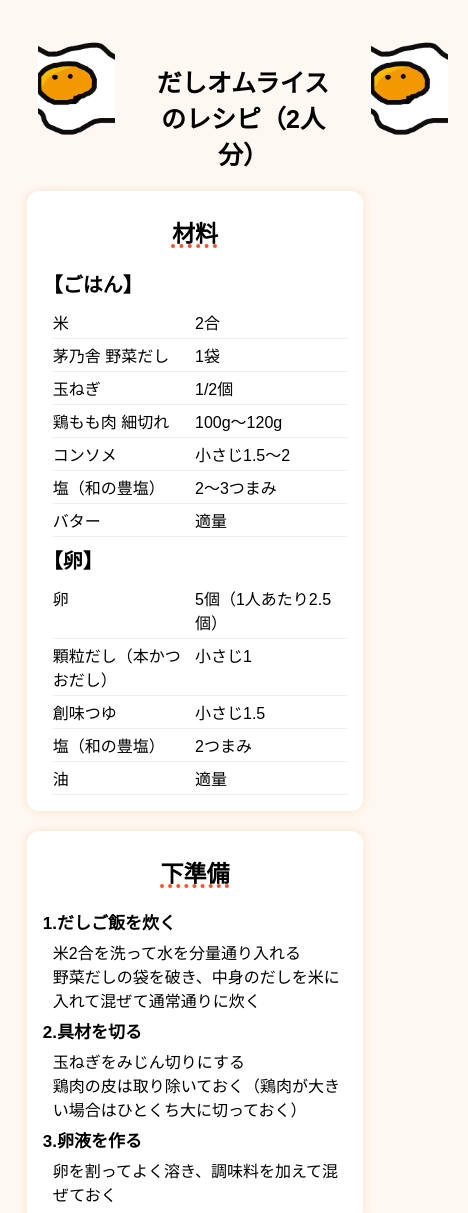
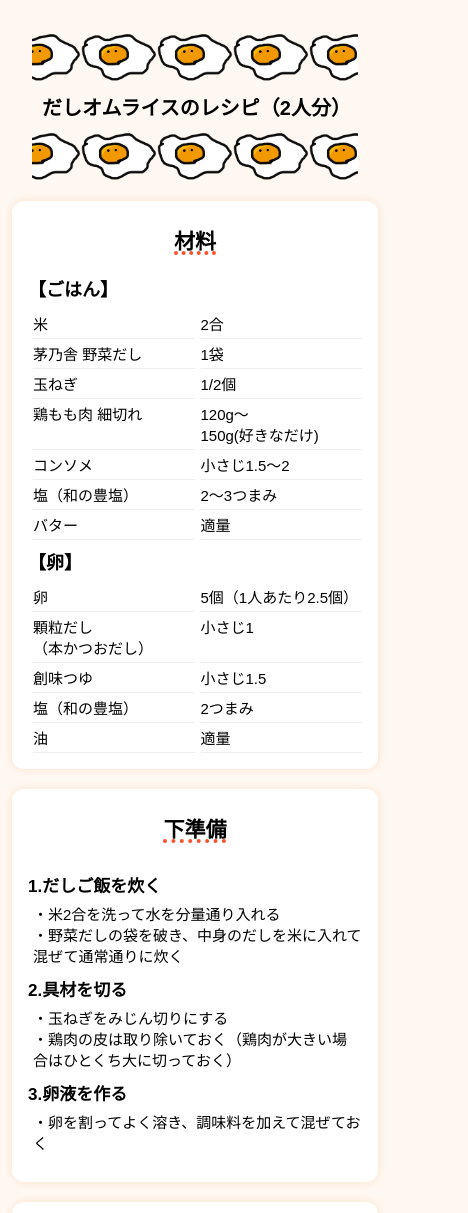
Before and after one commit to kaniten0410-lang/recipe, a plain HTML site: page index.html in a window 390 px wide. Shown: the top 1213 px of the page, 468 px wide, since content can reach past the window. Drawn offline with Linux system fonts and the light colour scheme.

Commit message:
スマホ対応

```diff
--- a/index.html
+++ b/index.html
@@ -22,7 +22,7 @@
 
     <div>
         <h3>【ごはん】</h3>
-        <ul>
+        <ul class="left-margin">
             <li>
                 <dl>
                     <dt>米</dt>
@@ -44,7 +44,7 @@
             <li>
                 <dl>
                     <dt>鶏もも肉 細切れ</dt>
-                    <dd>100g～120g</dd>
+                    <dd>120g～150g(好きなだけ)</dd>
                 </dl>
             </li>
             <li>
@@ -70,7 +70,7 @@
 
     <div>
         <h3>【卵】</h3>
-        <ul>
+        <ul class="left-margin">
             <li>
                 <dl>
                     <dt>卵</dt>
@@ -107,18 +107,18 @@
 
   <div class="category">
     <h2>下準備</h2>
-    <ol>
+    <ol class="text-arrangement">
         <li>
             <p class="preparation">1.だしご飯を炊く</p>
-            <p class="left-margin">米2合を洗って水を分量通り入れる<br>野菜だしの袋を破き、中身のだしを米に入れて混ぜて通常通りに炊く</p>
+            <p class="left-margin">・米2合を洗って水を分量通り入れる<br>・野菜だしの袋を破き、中身のだしを米に入れて混ぜて通常通りに炊く</p>
         </li>
         <li>
             <p class="preparation">2.具材を切る</p>
-            <p class="left-margin">玉ねぎをみじん切りにする<br>鶏肉の皮は取り除いておく（鶏肉が大きい場合はひとくち大に切っておく）</p>
+            <p class="left-margin">・玉ねぎをみじん切りにする<br>・鶏肉の皮は取り除いておく（鶏肉が大きい場合はひとくち大に切っておく）</p>
         </li>
         <li>
             <p class="preparation">3.卵液を作る</p>
-            <p class="left-margin">卵を割ってよく溶き、調味料を加えて混ぜておく</p>
+            <p class="left-margin">・卵を割ってよく溶き、調味料を加えて混ぜておく</p>
         </li>
     </ol>
   </div>
@@ -128,7 +128,7 @@
     <div>
         <h3>【ご飯の作り方】</h3>
         <ol class="left-margin text-arrangement">
-            <li>①バターまたは油（分量外）で玉ねぎが透明になるまで炒める</li>
+            <li>①フライパンにバターと玉ねぎを入れ、玉ねぎが透明になるまで炒める</li>
             <li>②鶏肉を加え、色が変わるまで炒める</li>
             <li>③炊きあがったご飯を食べたい分だけいれる（お茶碗3杯分程度）
                 <br>※2合丸ごと使うと多くなるため、お茶碗1杯分は避けて作ってます。<br>沢山食べたい場合は2合使ってください。
--- a/style.css
+++ b/style.css
@@ -35,15 +35,13 @@ h3 {
 dl {
   display: grid;
   grid-template-columns: 1fr 1fr;
-}
-
-dt {
-  margin-left: 10px;
+  gap: 0 6px;
 }
 
 dt, dd {
   padding: 4px 0;
   border-bottom: 1px solid #eee;
+  word-break: keep-all;
 }
 
 ul, li {
@@ -60,12 +58,6 @@ ul, li {
   box-shadow: 0 0 10px #fae0c8;
 }
 
-@media (max-width: 600px) {
-  .category {
-    width: 95%;
-  }
-}
-
 .preparation {
   font-size: 17px;
   margin: 6px 0 6px 0;
@@ -79,6 +71,9 @@ ul, li {
 .text-arrangement {
   padding: 3px 0 3px 0;
 }
+.text-arrangement li{
+  margin-bottom: 10px;
+}
 
 .image-insert {
   background-image:url(./tamago.png);
@@ -90,8 +85,46 @@ ul, li {
 
 .name{
   display: flex;
+  width: min(68%, 800px);
   margin:  0 auto;
   text-align: center;
   padding: 20px;
   gap: 0 30px;
 }
+
+@media (max-width: 600px) {
+  body {
+    padding: 12px;
+  }
+  h1 {
+    font-size: 20px;
+    margin: 10px 10px ;
+    word-break: keep-all;
+  }
+  h2 {
+    font-size: 21px;
+  }
+  h3 {
+    font-size: 18px;
+  }
+  ul, li {
+    font-size: 15px;
+  }
+
+  .category {
+    width: 100%;
+  }
+  .name {
+    display: block;
+    width: 100%;
+  }
+  .image-insert{
+    background-size: contain;
+    width: 100%;
+    height: 50px;
+  }
+  .left-margin{
+    margin-left: 5px;
+  }
+
+}
```
